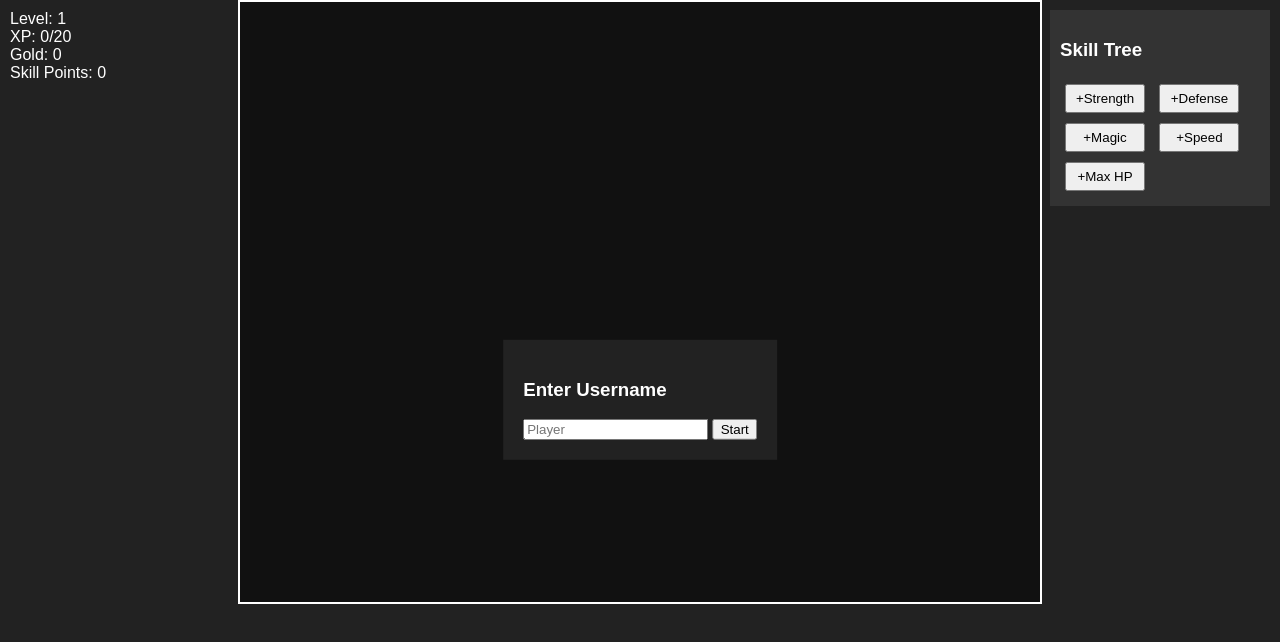
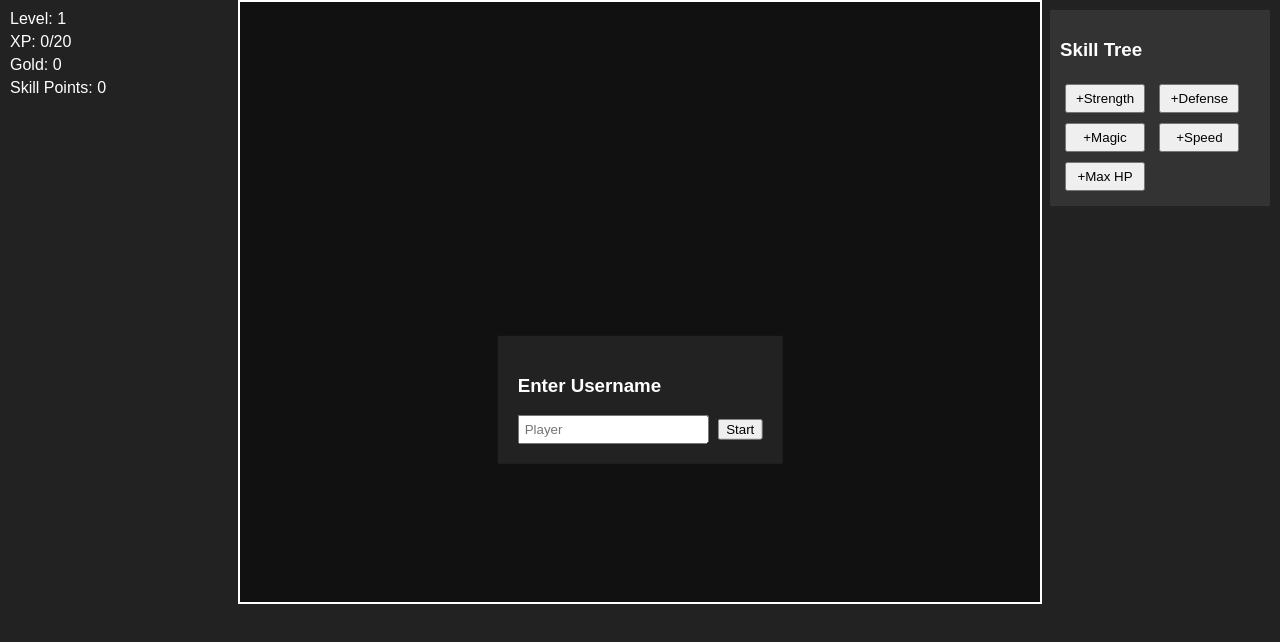
Before and after one commit to Turtle5757/multiplayer, a website: page public/index.html in a window 1280 px wide. Drawn offline with Linux system fonts and the light colour scheme.

Commit message:
Update style.css

```diff
--- a/public/style.css
+++ b/public/style.css
@@ -1,3 +1,6 @@
 body { margin:0; background:#222; font-family:sans-serif; }
 canvas { display:block; margin:auto; background:#111; border:2px solid white; }
 #skillTree button { margin:5px; padding:5px; width:80px; }
+#hud div { margin-bottom:5px; }
+input { padding:5px; margin-right:5px; }
+button { cursor:pointer; }
```
